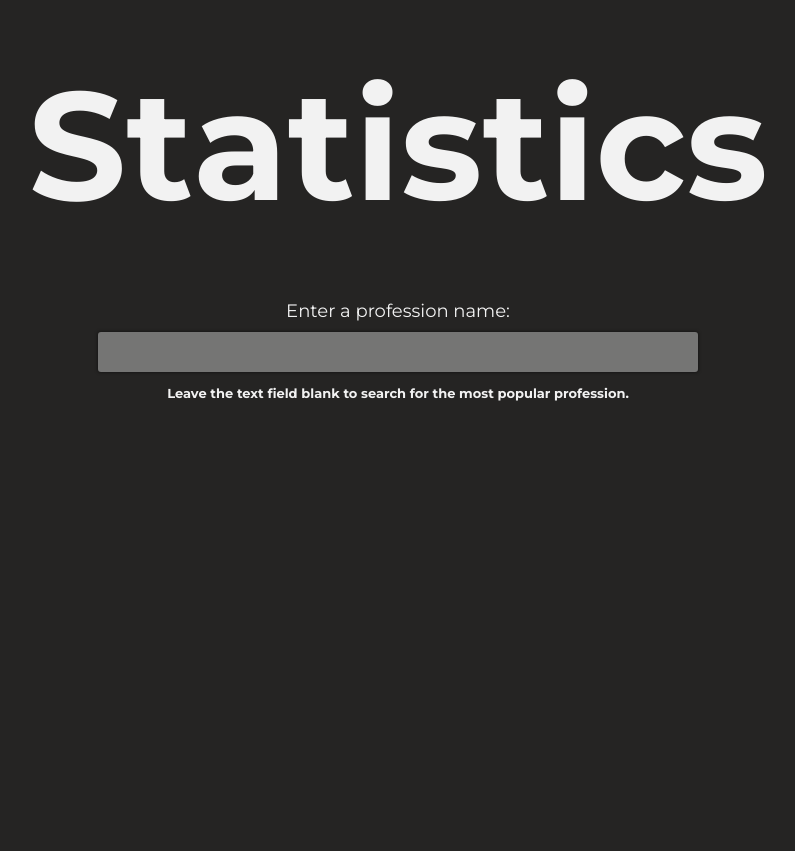
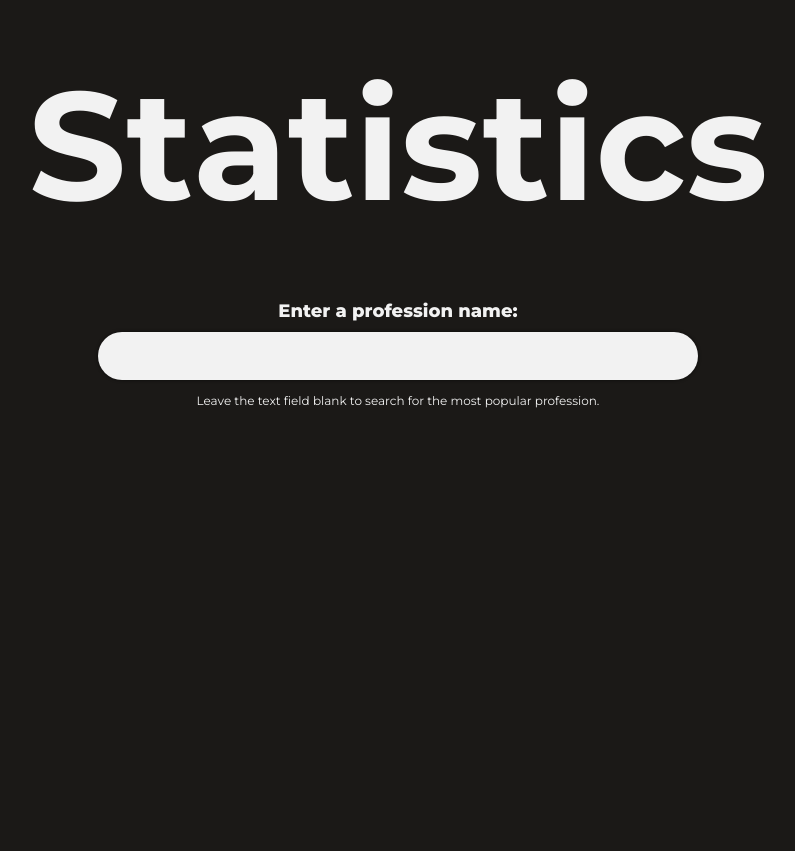
Before and after one commit to ochernyshov/jatistics-2018, a Flask app: template templates/index.html in a window 1280 px wide. Shown: the whole page, without its empty margins (242-1037 px from the left). Run offline with Flask 3, Linux system fonts and the light colour scheme; the template is opened without the code that fills it, so the values that code supplies are empty; some libraries are stand-ins or nearby versions.

Commit message:
1.0.2 - changed size of text and loading icon

```diff
--- a/static/scripts.js
+++ b/static/scripts.js
@@ -29,7 +29,7 @@ function submit(event) {
   const keyName = event.key;
   if(keyName != "Enter") return false;
   var query = $("#q").val();
-  $(".vacancies").html("<img alt='loading' width='6%' height='auto' style='margin: 10px auto;' src='/static/load.svg'/>");
+  $(".vacancies").html("<img alt='loading' height='64px' style='margin: 10px auto;' src='/static/load.svg'/>");
   var parameters = {
         q: query
   };
--- a/static/style.css
+++ b/static/style.css
@@ -14,7 +14,7 @@ html, body, input {
 
 body {
   width: 100%;
-  background: #252423;
+  background: #1b1917;
   background-attachment: fixed;
   color: #f2f2f2;
   align-items: center;
@@ -22,19 +22,20 @@ body {
 
 input {
   width: 100%;
-  height: 40px;
+  height: 48px;
   font-size: 18px;
   margin: 0;
   border-width: 0;
+  border-radius: 20px;
   font-family: font;
   color: #292929;
-  background: rgba(237, 237, 237, 0.4);
+  background: #f2f2f2;
 }
 
 .search {
    width: 600px;
    max-width: 94%;
-   border-radius: 3px;
+   border-radius: 24px;
    margin: 0 0 1% 0;
    box-shadow: 0 0 3px 1px rgba(0,0,0,.35);
  }
@@ -54,14 +55,15 @@ input {
 .subtitle {
   width: 100%;
   font-size: 18px;
+  font-weight: 800;
   margin: 10px 0;
   float: left;
 }
 
 .hint {
   width: 98%;
-  font-size: 13px;
-  font-weight: bold;
+  font-size: 12px;
+  font-weight: 400;
   margin: 0;
   padding: 0 1%;
 }
```
Also changed, not shown: static/favicon.png, static/load.svg.
